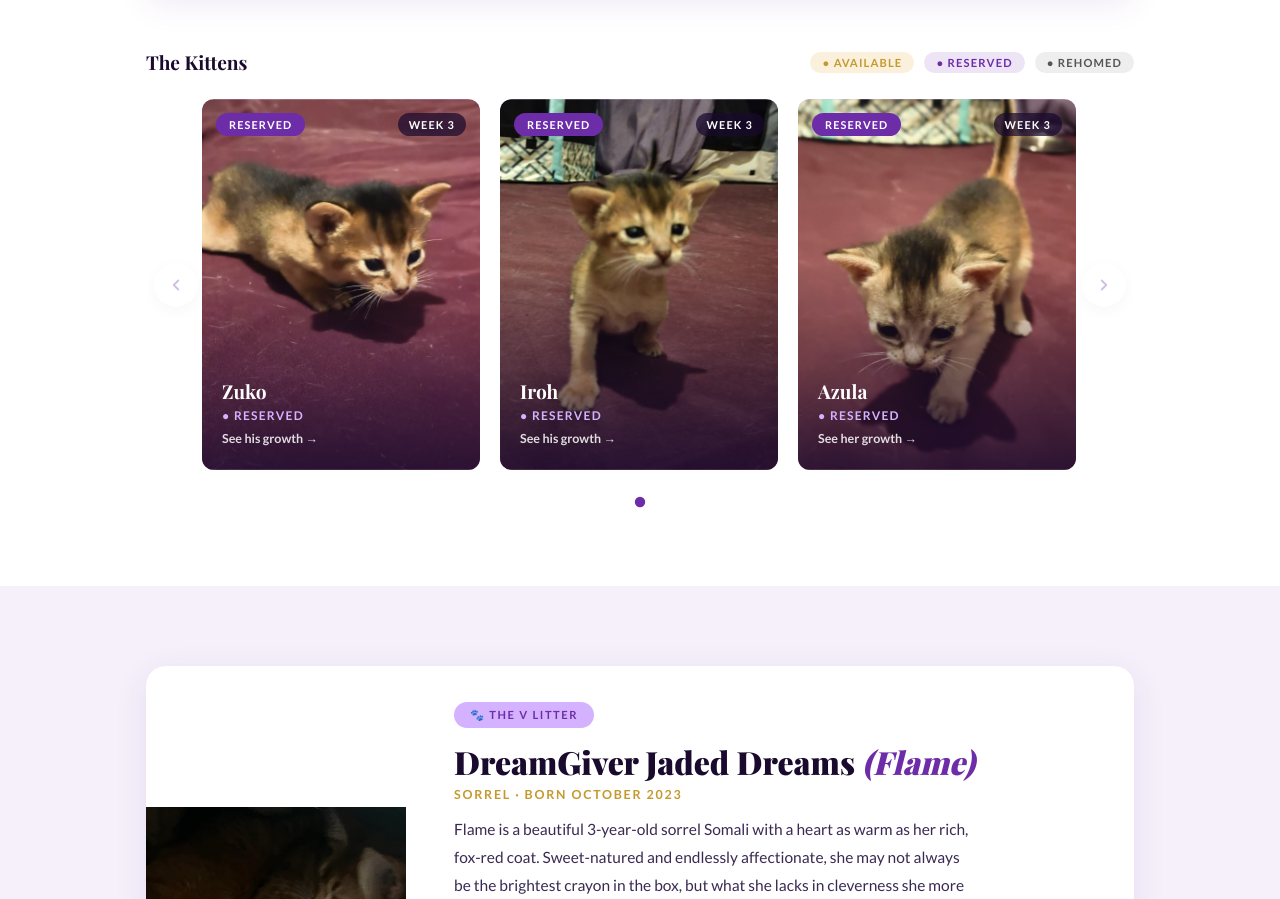
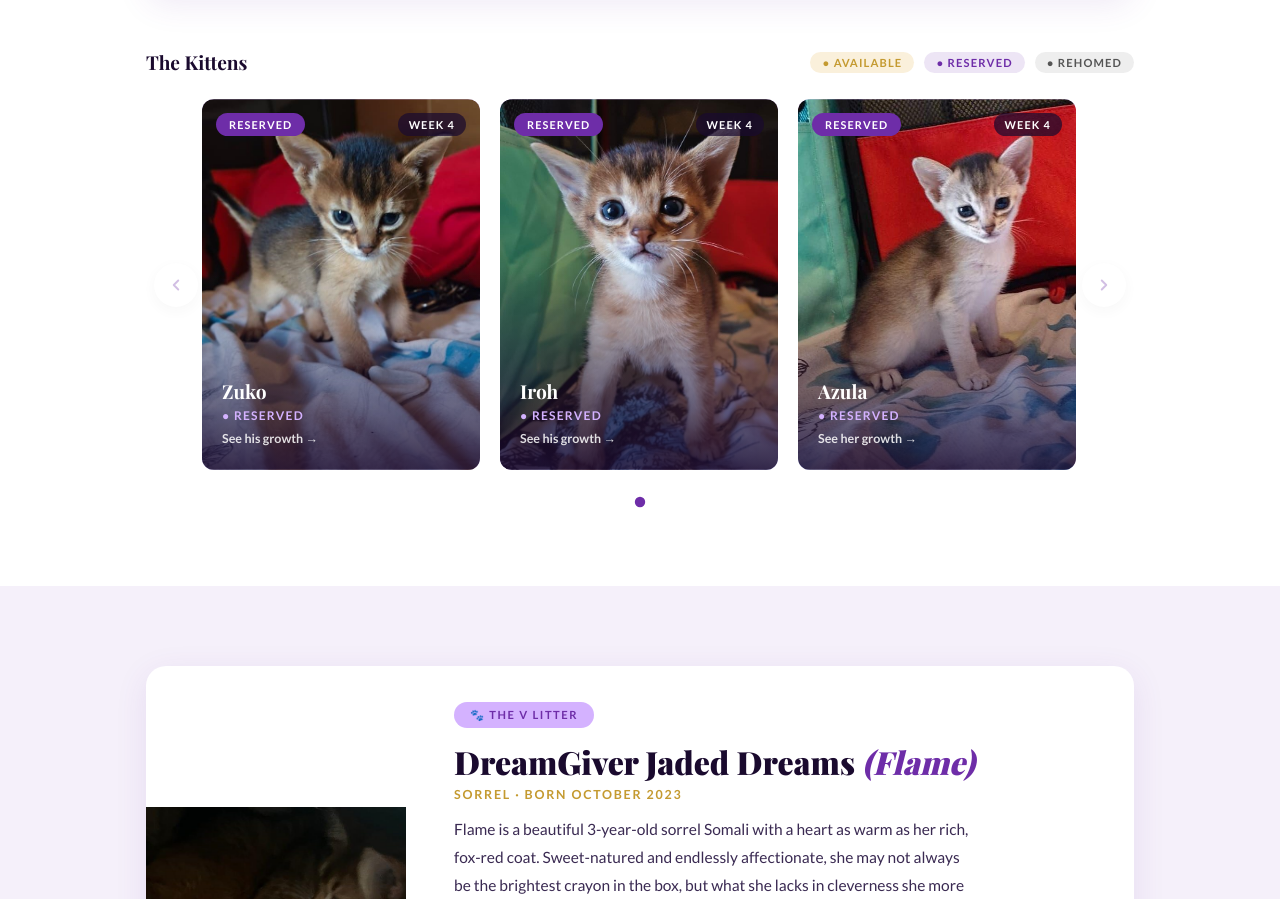
Before and after one commit to dreamgivercattery-cmd/dreamgivercattery.github.io, a plain HTML site: page kittens.html in a window 1280 px wide. Shown: the part 1932-2831 px from the top of the page. Drawn offline with nearby package versions, Linux system fonts and the light colour scheme; a web font is replaced by a local one.

Commit message:
Fire Nation Week 4

```diff
--- a/kittens.html
+++ b/kittens.html
@@ -821,7 +821,7 @@
           <!-- DreamGiver Zuko | Ruddy M | mother: Mavericks Fireball of DreamGiver (Fifi) -->
           <div class="kitten-card" data-kitten="zuko">
             <div class="kitten-card-image">
-              <img src="zuko_w3_1.jpg" alt="DreamGiver Zuko, Ruddy male Somali kitten reserved, DreamGiver Cattery Johannesburg" loading="lazy" />
+              <img src="zuko_w4_1.jpg" alt="DreamGiver Zuko, Ruddy male Somali kitten reserved, DreamGiver Cattery Johannesburg" loading="lazy" />
               <span class="kitten-status status-reserved">Reserved</span>
               <div class="kitten-overlay"><div class="kitten-overlay-content">
                 <h3>Zuko</h3><div class="overlay-status reserved">● Reserved</div>
@@ -832,7 +832,7 @@
           <!-- DreamGiver Iroh | Ruddy M | mother: Mavericks Fireball of DreamGiver (Fifi) -->
           <div class="kitten-card" data-kitten="iroh">
             <div class="kitten-card-image">
-              <img src="iroh_w3_1.jpg" alt="DreamGiver Iroh, Ruddy male Somali kitten reserved, DreamGiver Cattery Johannesburg" loading="lazy" />
+              <img src="iroh_w4_1.jpg" alt="DreamGiver Iroh, Ruddy male Somali kitten reserved, DreamGiver Cattery Johannesburg" loading="lazy" />
               <span class="kitten-status status-reserved">Reserved</span>
               <div class="kitten-overlay"><div class="kitten-overlay-content">
                 <h3>Iroh</h3><div class="overlay-status reserved">● Reserved</div>
@@ -843,7 +843,7 @@
           <!-- DreamGiver Azula | Ruddy F | mother: Mavericks Fireball of DreamGiver (Fifi) -->
           <div class="kitten-card" data-kitten="azula">
             <div class="kitten-card-image">
-              <img src="azula_w3_1.jpg" alt="DreamGiver Azula, Ruddy female Somali kitten reserved, DreamGiver Cattery Johannesburg" loading="lazy" />
+              <img src="azula_w4_1.jpg" alt="DreamGiver Azula, Ruddy female Somali kitten reserved, DreamGiver Cattery Johannesburg" loading="lazy" />
               <span class="kitten-status status-reserved">Reserved</span>
               <div class="kitten-overlay"><div class="kitten-overlay-content">
                 <h3>Azula</h3><div class="overlay-status reserved">● Reserved</div>
@@ -1555,6 +1555,7 @@ const KITTEN_PROFILES = {
       { week: 1, photos: ['zuko_w1_1.jpg', 'zuko_w1_2.jpg', 'zuko_w1_3.jpg'] },
       { week: 2, photos: ['zuko_w2_1.jpg', 'zuko_w2_2.jpg', 'zuko_w2_3.jpg'] },
       { week: 3, photos: ['zuko_w3_1.jpg', 'zuko_w3_2.jpg', 'zuko_w3_3.jpg'] },
+      { week: 4, photos: ['zuko_w4_1.jpg', 'zuko_w4_2.jpg', 'zuko_w4_3.jpg'] },
     ],
   },
 
@@ -1571,6 +1572,7 @@ const KITTEN_PROFILES = {
       { week: 1, photos: ['iroh_w1_1.jpg', 'iroh_w1_2.jpg', 'iroh_w1_3.jpg'] },
       { week: 2, photos: ['iroh_w2_1.jpg', 'iroh_w2_2.jpg', 'iroh_w2_3.jpg'] },
       { week: 3, photos: ['iroh_w3_1.jpg', 'iroh_w3_2.jpg'] },
+      { week: 4, photos: ['iroh_w4_1.jpg', 'iroh_w4_2.jpg', 'iroh_w4_3.jpg', 'iroh_w4_4.jpg'] },
     ],
   },
 
@@ -1587,6 +1589,7 @@ const KITTEN_PROFILES = {
       { week: 1, photos: ['azula_w1_1.jpg', 'azula_w1_2.jpg', 'azula_w1_3.jpg'] },
       { week: 2, photos: ['azula_w2_1.jpg', 'azula_w2_2.jpg', 'azula_w2_3.jpg'] },
       { week: 3, photos: ['azula_w3_1.jpg', 'azula_w3_2.jpg', 'azula_w3_3.jpg', 'azula_w3_4.jpg'] },
+      { week: 4, photos: ['azula_w4_1.jpg', 'azula_w4_2.jpg', 'azula_w4_3.jpg', 'azula_w4_4.jpg'] },
     ],
   },
 
```
Also changed, not shown: index.html (+2 -2 lines), azula_w4_1.jpg (added), azula_w4_2.jpg (added), azula_w4_3.jpg (added), azula_w4_4.jpg (added), iroh_w4_1.jpg (added), iroh_w4_2.jpg (added), iroh_w4_3.jpg (added), iroh_w4_4.jpg (added), zuko_w4_1.jpg (added), zuko_w4_2.jpg (added), zuko_w4_3.jpg (added).
